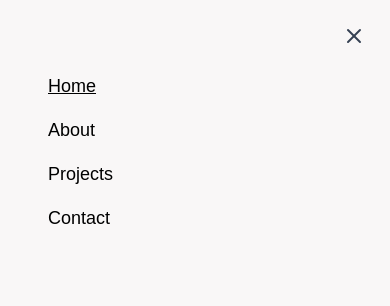
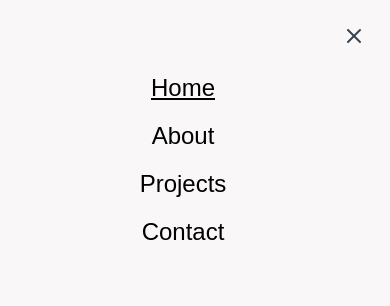
Before and after one commit to eseinn/portfolio, a Next.js app in the folder my-portfolio/: page / in a window 390 px wide. Both pictures are taken after a click on the button 354 px from the left and 36 px from the top of the page. Shown: the top 306 px of the page. Built offline with nearby package versions, Linux system fonts and the light colour scheme.

Commit message:
adjust nav layout

```diff
--- a/my-portfolio/app/components/Nav.tsx
+++ b/my-portfolio/app/components/Nav.tsx
@@ -39,7 +39,7 @@ const Item = ({
       smooth
       duration={400}
       to={name}
-      className="cursor-pointer"
+      className="cursor-pointer w-fit"
     >
       <NavItem onClick={onClick}>{children}</NavItem>
     </Link>
@@ -108,7 +108,7 @@ const Nav = () => {
       </button>
       {isOpen && (
         <div
-          className="fixed text-lg top-0 right-0 w-full h-full bg-[#F9F7F7] pt-6 pr-6 flex flex-col animate-slideIn text-black"
+          className="fixed items-center text-2xl top-0 right-0 w-full h-full bg-[#F9F7F7] pt-6 pr-6 flex flex-col text-black"
           ref={menuRef}
         >
           <button
--- a/my-portfolio/app/globals.css
+++ b/my-portfolio/app/globals.css
@@ -20,6 +20,8 @@
   }
 }
 
+
+
 body {
   font-family: Arial, Helvetica, sans-serif;
 }
```
